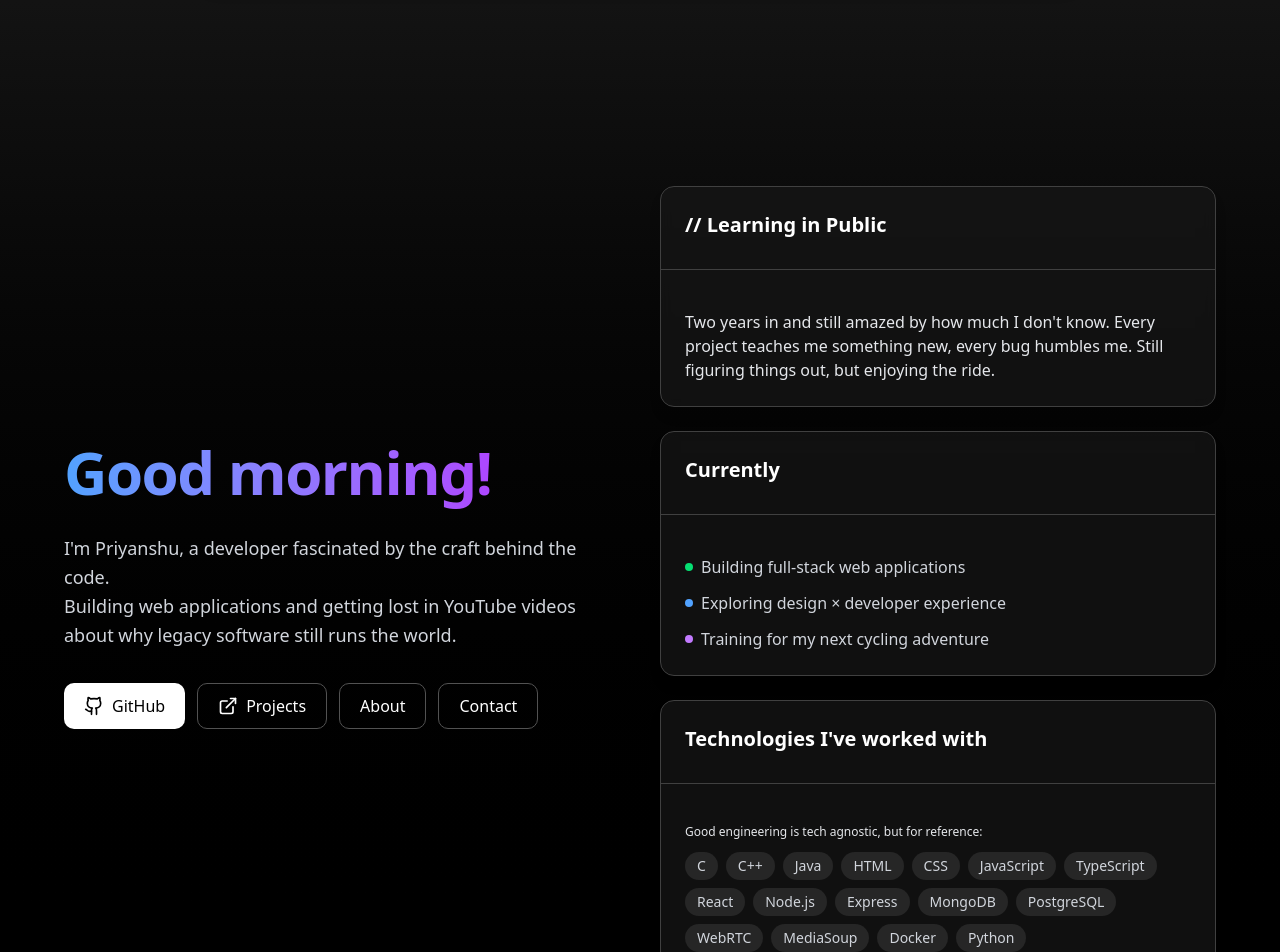
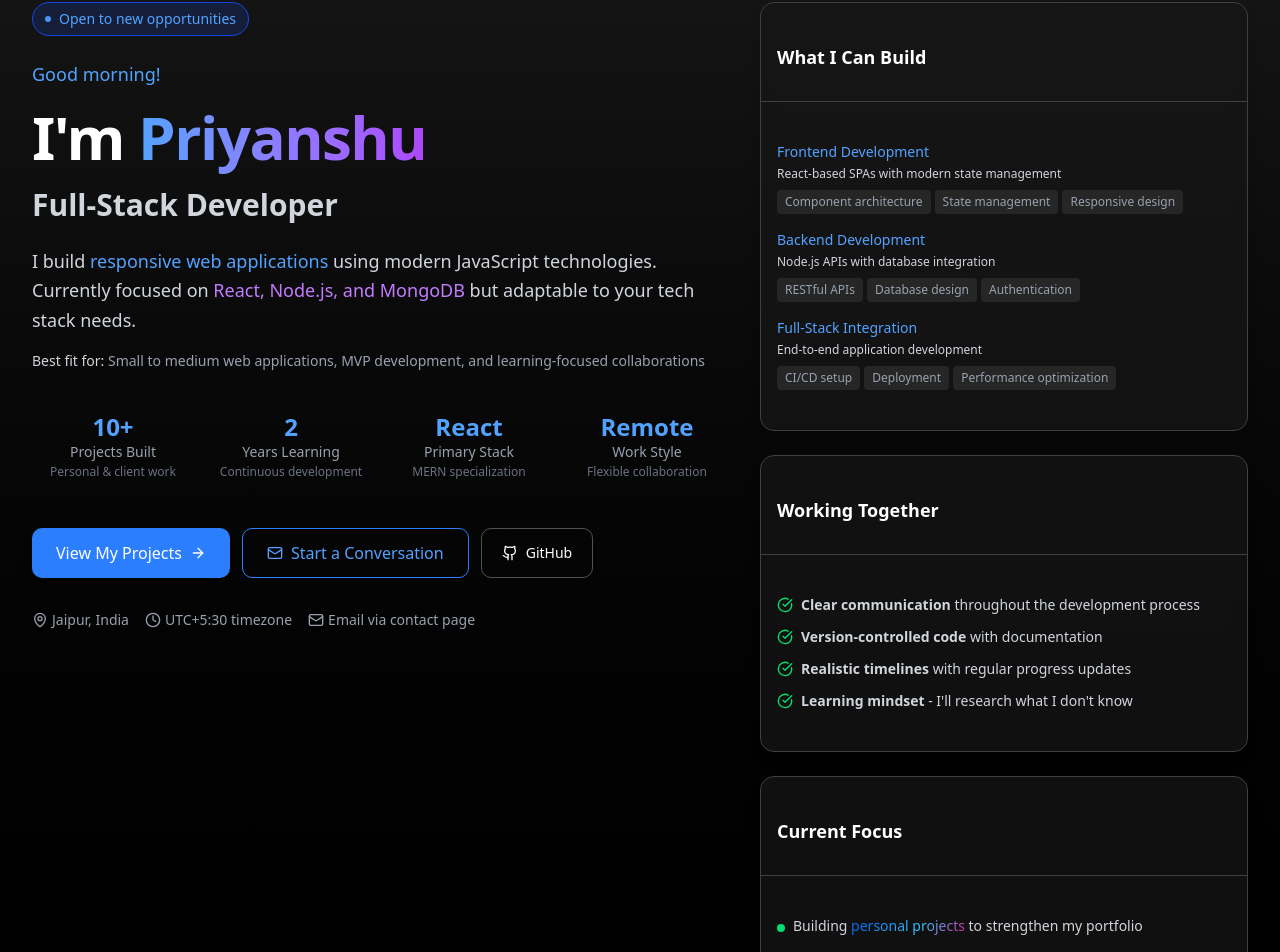
Before and after one commit to prik73/portfolio_v1, a React (Vite) app in the folder prik/: page / in a window 1280 px wide. Shown: the part 94-1046 px from the top of the page. Built offline with nearby package versions, Linux system fonts and the light colour scheme; no server answers.

Commit message:
improoved ui

```diff
--- a/prik/src/components/Footer.jsx
+++ b/prik/src/components/Footer.jsx
@@ -1,8 +1,9 @@
 export default function Footer({ count }) {
   return (
-    <div className="text-center text-sm text-gray-500 py-4 px-4">
-      Times visited{' '}
-      <span className="font-bold text-indigo-600">{count ?? '...'}</span> times.
+    <div className="text-center text-sm text-gray-300 py-15 px-4">
+      created with help of great llms and the great skill that is known as patience and perseverance.
+      {/* Times visited{' '}
+      <span className="font-bold text-indigo-600">{count ?? '...'}</span> times. */}
     </div>
   );
 }
--- a/prik/src/pages/About.jsx
+++ b/prik/src/pages/About.jsx
@@ -11,7 +11,7 @@ export default function About() {
       exit={{ opacity: 0, y: -10 }}
       transition={{ duration: 0.4, ease: 'easeInOut' }}
     >
-    <div className="min-h-screen w-full bg-black text-white flex items-center justify-center px-5 pt-35 overflow-hidden no-scrollbar">
+    <div className="min-h-screen w-full bg-black text-white flex items-center justify-center px-4 sm:px-6 md:px-10 pt-32 scrollbar-hide">
       <div className="grid grid-cols-1 md:grid-cols-2 gap-10 max-w-6xl w-full">
         {/* Left side: About me content */}
         <div className="flex flex-col justify-center space-y-4">
@@ -39,17 +39,11 @@ export default function About() {
         </div>
 
         {/* Right side: Personal Card */}
-        {/* <Card className="w-60 h-30 bg-neutral-900 border border-neutral-700 shadow-lg">
-              <CardContent className="p-0 h-full w-full"> */}
-                <img
-                  src={fool} // Replace with your image path
-                  alt="Profile"
-                  className="object-cover h-full w-full rounded-md"
-                />
-              {/* </CardContent>
-            </Card> */}
-
-
+        <img
+          src={fool} // Replace with your image path
+          alt="Profile"
+          className="object-cover h-full w-full rounded-md"
+        />
 
         {/* Additional section for more about me */}
         <div className="md:col-span-2 grid grid-cols-1 gap-4 mt-6">
--- a/prik/src/pages/Home.jsx
+++ b/prik/src/pages/Home.jsx
@@ -1,5 +1,5 @@
 import { useEffect, useState } from "react";
-import { Github, ExternalLink } from "lucide-react";
+import { Github, ExternalLink, Mail, ArrowRight, CheckCircle, Clock, MapPin } from "lucide-react";
 import { Card, CardContent, CardHeader, CardTitle } from "@/components/ui/card";
 import {AuroraText} from "@/components/magicui/aurora-text";
 import { motion } from 'framer-motion';
@@ -20,6 +20,33 @@ export default function Home() {
     return () => clearInterval(intervalId);
   }, []);
 
+  // More honest and specific metrics
+  const achievements = [
+    { number: "10+", label: "Projects Built", description: "Personal & client work" },
+    { number: "2", label: "Years Learning", description: "Continuous development" },
+    { number: "React", label: "Primary Stack", description: "MERN specialization" },
+    { number: "Remote", label: "Work Style", description: "Flexible collaboration" }
+  ];
+
+  // Tech-agnostic approach with specific examples
+  const capabilities = [
+    {
+      area: "Frontend Development",
+      description: "React-based SPAs with modern state management",
+      examples: ["Component architecture", "State management", "Responsive design"]
+    },
+    {
+      area: "Backend Development",
+      description: "Node.js APIs with database integration",
+      examples: ["RESTful APIs", "Database design", "Authentication"]
+    },
+    {
+      area: "Full-Stack Integration",
+      description: "End-to-end application development",
+      examples: ["CI/CD setup", "Deployment", "Performance optimization"]
+    }
+  ];
+
   return (
     <motion.div
       initial={{ opacity: 0, y: 10 }}
@@ -27,115 +54,252 @@ export default function Home() {
       exit={{ opacity: 0, y: -10 }}
       transition={{ duration: 0.4, ease: 'easeInOut' }}
     >
-    <div className="min-h-screen w-full bg-gradient-to-t from-black to-neutral-900 text-white px-4 sm:px-6 md:px-10 md:pt-70 pt-30">
-      <div className="flex flex-col md:grid md:grid-cols-2 gap-10 max-w-6xl mx-auto w-full">
+      <div className="min-h-screen w-full bg-gradient-to-t from-black to-neutral-900 text-white">
+        <div className="max-w-7xl mx-auto px-4 sm:px-6 lg:px-8 pt-24 pb-12">
 
-        {/* LEFT: Greeting & Intro */}
-        <div className="flex flex-col justify-center space-y-6">
-          <h1 className="text-4xl sm:text-5xl md:text-6xl font-extrabold tracking-tight leading-tight">
-            <span className="text-transparent bg-clip-text bg-gradient-to-r from-blue-400 to-purple-500">
-              {greeting}
-            </span>
+          <div className="space-y-8 lg:space-y-0 lg:grid lg:grid-cols-12 lg:gap-8 lg:items-start">
+
+            {/* LEFT COLUMN - Hero Content */}
+            <div className="lg:col-span-7 space-y-6">
+
+              {/* More honest availability badge */}
+              <motion.div
+                className="inline-flex items-center gap-2 bg-blue-900/30 border border-blue-700 rounded-full px-3 py-1.5 text-sm"
+                initial={{ opacity: 0, scale: 0.9 }}
+                animate={{ opacity: 1, scale: 1 }}
+                transition={{ delay: 0.1 }}
+              >
+                <div
+                  className="w-1.5 h-1.5 bg-blue-400 rounded-full motion-safe:animate-pulse"
+                  aria-hidden="true"
+                ></div>
+                <span className="text-blue-400 font-medium">Open to new opportunities</span>
+              </motion.div>
+
+              {/* Hero Heading */}
+              <motion.div
+                initial={{ opacity: 0, x: -20 }}
+                animate={{ opacity: 1, x: 0 }}
+                transition={{ delay: 0.2 }}
+                className="space-y-3"
+              >
+                <div className="text-blue-400 text-base sm:text-lg">{greeting}</div>
+                <h1 className="text-3xl sm:text-4xl lg:text-5xl xl:text-6xl font-extrabold tracking-tight leading-tight">
+                  I'm <span className="text-transparent bg-clip-text bg-gradient-to-r from-blue-400 to-purple-500">Priyanshu</span>
                 </h1>
+                <h2 className="text-xl sm:text-2xl lg:text-3xl text-gray-300 font-semibold">
+                  Full-Stack Developer
+                </h2>
+              </motion.div>
 
-          <p className="text-base sm:text-lg text-gray-300 leading-relaxed">
-            I'm Priyanshu, a developer fascinated by the craft behind the code.
-            <br />
-            Building web applications and getting lost in YouTube videos about why legacy software still runs the world.
+              {/* More specific value proposition */}
+              <motion.div
+                className="space-y-4"
+                initial={{ opacity: 0, x: -20 }}
+                animate={{ opacity: 1, x: 0 }}
+                transition={{ delay: 0.3 }}
+              >
+                <p className="text-sm sm:text-base lg:text-lg text-gray-300 leading-relaxed max-w-2xl">
+                  I build <span className="text-blue-400 font-medium">responsive web applications</span> using
+                  modern JavaScript technologies. Currently focused on
+                  <span className="text-purple-400 font-medium"> React, Node.js, and MongoDB</span> but
+                  adaptable to your tech stack needs.
                 </p>
 
-          <div className="flex flex-wrap gap-3 pt-2">
+                {/* Project types I'm good for */}
+                <div className="text-sm text-gray-400">
+                  <span className="font-medium text-gray-300">Best fit for:</span> Small to medium web applications,
+                  MVP development, and learning-focused collaborations
+                </div>
+              </motion.div>
+
+              {/* More honest metrics */}
+              <motion.div
+                className="grid grid-cols-2 sm:grid-cols-4 gap-3 sm:gap-4 py-4"
+                initial={{ opacity: 0, y: 20 }}
+                animate={{ opacity: 1, y: 0 }}
+                transition={{ delay: 0.4 }}
+              >
+                {achievements.map((achievement, index) => (
+                  <div key={achievement.label} className="text-center">
+                    <div className="text-lg sm:text-xl lg:text-2xl font-bold text-blue-400">{achievement.number}</div>
+                    <div className="text-xs sm:text-sm text-gray-400 leading-tight">{achievement.label}</div>
+                    <div className="text-xs text-gray-500 mt-1">{achievement.description}</div>
+                  </div>
+                ))}
+              </motion.div>
+
+              {/* Clearer CTAs */}
+              <motion.div
+                className="flex flex-col sm:flex-row gap-3 pt-2"
+                initial={{ opacity: 0, y: 20 }}
+                animate={{ opacity: 1, y: 0 }}
+                transition={{ delay: 0.5 }}
+              >
+                <a
+                  href="/projects"
+                  className="inline-flex items-center justify-center px-6 py-3 bg-blue-500 text-white rounded-lg hover:bg-blue-400 transition text-sm sm:text-base font-medium shadow-lg"
+                >
+                  View My Projects <ArrowRight className="ml-2 h-4 w-4" />
+                </a>
+
+                <a
+                  href="/contact"
+                  className="inline-flex items-center justify-center px-6 py-3 border border-blue-500 text-blue-400 rounded-lg hover:bg-blue-500/10 transition text-sm sm:text-base font-medium"
+                >
+                  <Mail className="mr-2 h-4 w-4" /> Start a Conversation
+                </a>
+
                 <a
                   href="https://github.com/prik73"
                   target="_blank"
                   rel="noopener noreferrer"
-              className="inline-flex items-center px-5 py-2.5 bg-white text-black rounded-lg hover:bg-gray-200 transition text-sm sm:text-base"
+                  className="inline-flex items-center justify-center px-5 py-3 border border-neutral-600 text-white rounded-lg hover:bg-neutral-800 transition text-sm"
                 >
-              <Github className="mr-2 h-5 w-5" /> GitHub
+                  <Github className="mr-2 h-4 w-4" /> GitHub
                 </a>
-            <a
-              href="/projects"
-              className="inline-flex items-center px-5 py-2.5 border border-neutral-600 text-white rounded-lg hover:bg-neutral-800 transition text-sm sm:text-base"
+              </motion.div>
+
+              {/* Contact info without exposing email */}
+              <motion.div
+                className="flex flex-col sm:flex-row sm:items-center gap-2 sm:gap-4 text-xs sm:text-sm text-gray-400 pt-2"
+                initial={{ opacity: 0 }}
+                animate={{ opacity: 1 }}
+                transition={{ delay: 0.6 }}
               >
-              <ExternalLink className="mr-2 h-5 w-5" /> Projects
-            </a>
-            <a
-              href="/about"
-              className="inline-flex items-center px-5 py-2.5 border border-neutral-600 text-white rounded-lg hover:bg-neutral-800 transition text-sm sm:text-base"
+                <div className="flex items-center gap-1">
+                  <MapPin className="h-3 w-3 sm:h-4 sm:w-4" />
+                  <span>Jaipur, India</span>
+                </div>
+                <div className="flex items-center gap-1">
+                  <Clock className="h-3 w-3 sm:h-4 sm:w-4" />
+                  <span>UTC+5:30 timezone</span>
+                </div>
+                <div className="flex items-center gap-1">
+                  <Mail className="h-3 w-3 sm:h-4 sm:w-4" />
+                  <span>Email via contact page</span>
+                </div>
+              </motion.div>
+            </div>
+
+            {/* RIGHT COLUMN - Capabilities */}
+            <div className="lg:col-span-5 space-y-4 sm:space-y-6">
+
+              {/* Capabilities instead of vague skills */}
+              <motion.div
+                initial={{ opacity: 0, x: 20 }}
+                animate={{ opacity: 1, x: 0 }}
+                transition={{ delay: 0.7 }}
               >
-              About
-            </a>
-            <a
-              href="/contact"
-              className="inline-flex items-center px-5 py-2.5 border border-neutral-600 text-white rounded-lg hover:bg-neutral-800 transition text-sm sm:text-base"
-            >
-              Contact
-            </a>
+                <Card className="bg-neutral-900/70 border border-neutral-700 shadow-lg backdrop-blur-sm">
+                  <CardHeader className="border-b border-neutral-700 p-3 sm:p-4">
+                    <CardTitle className="text-base sm:text-lg text-white">What I Can Build</CardTitle>
+                  </CardHeader>
+                  <CardContent className="p-3 sm:p-4">
+                    <div className="space-y-4">
+                      {capabilities.map((capability, index) => (
+                        <div key={capability.area}>
+                          <h4 className="text-sm font-medium text-blue-400 mb-1">{capability.area}</h4>
+                          <p className="text-xs text-gray-300 mb-2">{capability.description}</p>
+                          <div className="flex flex-wrap gap-1">
+                            {capability.examples.map((example) => (
+                              <span key={example} className="text-xs bg-neutral-800 text-gray-400 px-2 py-1 rounded">
+                                {example}
+                              </span>
+                            ))}
                           </div>
                         </div>
-
-        {/* RIGHT: Cards */}
-        <div className="flex flex-col space-y-6">
-          {/* Learning Journey Card */}
-          <Card className="bg-neutral-900/70 border border-neutral-700 shadow-lg backdrop-blur-sm">
-            <CardHeader className="border-b border-neutral-700">
-              <CardTitle className="text-lg sm:text-xl text-white">// Learning in Public</CardTitle>
-            </CardHeader>
-            <CardContent className="text-gray-200 pt-4 text-sm sm:text-base">
-              <p>
-                Two years in and still amazed by how much I don't know.
-                Every project teaches me something new, every bug humbles me.
-                Still figuring things out, but enjoying the ride.
-              </p>
+                      ))}
+                    </div>
                   </CardContent>
                 </Card>
+              </motion.div>
 
-          {/* Currently Card */}
+              {/* Honest expectations */}
+              <motion.div
+                initial={{ opacity: 0, x: 20 }}
+                animate={{ opacity: 1, x: 0 }}
+                transition={{ delay: 0.8 }}
+              >
                 <Card className="bg-neutral-900/70 border border-neutral-700 shadow-lg backdrop-blur-sm">
-            <CardHeader className="border-b border-neutral-700">
-              <CardTitle className="text-lg sm:text-xl text-white">Currently</CardTitle>
+                  <CardHeader className="border-b border-neutral-700 p-3 sm:p-4">
+                    <CardTitle className="text-base sm:text-lg text-white">Working Together</CardTitle>
                   </CardHeader>
-            <CardContent className="pt-4">
-              <div className="space-y-3 text-gray-300 text-sm sm:text-base">
-                <div className="flex items-center gap-2">
-                  <span className="w-2 h-2 bg-green-400 rounded-full"></span>
-                  <span>Building full-stack web applications</span>
+                  <CardContent className="p-3 sm:p-4">
+                    <div className="space-y-2 sm:space-y-3 text-gray-300 text-xs sm:text-sm">
+                      <div className="flex items-start gap-2">
+                        <CheckCircle className="h-3 w-3 sm:h-4 sm:w-4 text-green-400 mt-0.5 flex-shrink-0" />
+                        <span><strong>Clear communication</strong> throughout the development process</span>
                       </div>
-                <div className="flex items-center gap-2">
-                  <span className="w-2 h-2 bg-blue-400 rounded-full"></span>
-                  <span>Exploring design × developer experience</span>
+                      <div className="flex items-start gap-2">
+                        <CheckCircle className="h-3 w-3 sm:h-4 sm:w-4 text-green-400 mt-0.5 flex-shrink-0" />
+                        <span><strong>Version-controlled code</strong> with documentation</span>
                       </div>
-                <div className="flex items-center gap-2">
-                  <span className="w-2 h-2 bg-purple-400 rounded-full"></span>
-                  <span>Training for my next cycling adventure</span>
+                      <div className="flex items-start gap-2">
+                        <CheckCircle className="h-3 w-3 sm:h-4 sm:w-4 text-green-400 mt-0.5 flex-shrink-0" />
+                        <span><strong>Realistic timelines</strong> with regular progress updates</span>
+                      </div>
+                      <div className="flex items-start gap-2">
+                        <CheckCircle className="h-3 w-3 sm:h-4 sm:w-4 text-green-400 mt-0.5 flex-shrink-0" />
+                        <span><strong>Learning mindset</strong> - I'll research what I don't know</span>
                       </div>
                     </div>
                   </CardContent>
                 </Card>
+              </motion.div>
 
-          {/* Technologies Card */}
+              {/* Currently section with honesty */}
+              <motion.div
+                initial={{ opacity: 0, x: 20 }}
+                animate={{ opacity: 1, x: 0 }}
+                transition={{ delay: 0.9 }}
+              >
                 <Card className="bg-neutral-900/70 border border-neutral-700 shadow-lg backdrop-blur-sm">
-            <CardHeader className="border-b border-neutral-700">
-              <CardTitle className="text-lg sm:text-xl text-white">Technologies I've worked with</CardTitle>
+                  <CardHeader className="border-b border-neutral-700 p-3 sm:p-4">
+                    <CardTitle className="text-base sm:text-lg text-white">Current Focus</CardTitle>
                   </CardHeader>
-            <CardContent className="pt-4">
-              <p className="text-gray-200 text-xs mb-3">
-                Good engineering is tech agnostic, but for reference:
-              </p>
-              <div className="flex flex-wrap gap-2">
-                {["C", "C++", "Java", "HTML", "CSS", "JavaScript", "TypeScript", "React", "Node.js", "Express", "MongoDB", "PostgreSQL", "WebRTC", "MediaSoup", "Docker", "Python"].map((tech) => (
-                  <span
-                    key={tech}
-                    className="px-3 py-1 bg-neutral-800 rounded-full text-sm text-gray-300"
-                  >
-                    {tech}
-                  </span>
-                ))}
+                  <CardContent className="p-3 sm:p-4">
+                    <div className="space-y-2 sm:space-y-3 text-gray-300 text-xs sm:text-sm">
+                      <div className="flex items-start gap-2">
+                        <span className="w-1.5 h-1.5 sm:w-2 sm:h-2 bg-green-400 rounded-full mt-2 flex-shrink-0" aria-hidden="true"></span>
+                        <span>Building <AuroraText>personal projects</AuroraText> to strengthen my portfolio</span>
+                      </div>
+                      <div className="flex items-start gap-2">
+                        <span className="w-1.5 h-1.5 sm:w-2 sm:h-2 bg-blue-400 rounded-full mt-2 flex-shrink-0" aria-hidden="true"></span>
+                        <span>Learning advanced React patterns and Node.js best practices</span>
+                      </div>
+                      <div className="flex items-start gap-2">
+                        <span className="w-1.5 h-1.5 sm:w-2 sm:h-2 bg-purple-400 rounded-full mt-2 flex-shrink-0" aria-hidden="true"></span>
+                        <span>Exploring modern deployment strategies and CI/CD</span>
+                      </div>
                     </div>
                   </CardContent>
                 </Card>
+              </motion.div>
+
+              {/* More honest final CTA */}
+              <motion.div
+                initial={{ opacity: 0, y: 20 }}
+                animate={{ opacity: 1, y: 0 }}
+                transition={{ delay: 1.0 }}
+              >
+                <Card className="bg-blue-900/20 border border-blue-700 shadow-lg">
+                  <CardContent className="p-3 sm:p-4 text-center">
+                    <h3 className="text-base sm:text-lg font-bold text-white mb-2">Have a project in mind?</h3>
+                    <p className="text-gray-300 text-xs sm:text-sm mb-3 sm:mb-4">
+                      Let's discuss your requirements and see if we're a good fit.
+                    </p>
+                    <a
+                      href="/contact"
+                      className="inline-flex items-center px-4 sm:px-6 py-2 sm:py-3 bg-blue-500 text-white rounded-lg hover:bg-blue-400 transition font-medium text-sm sm:text-base"
+                    >
+                      Start a Conversation <ArrowRight className="ml-2 h-3 w-3 sm:h-4 sm:w-4" />
+                    </a>
+                  </CardContent>
+                </Card>
+              </motion.div>
             </div>
-
+          </div>
         </div>
       </div>
     </motion.div>
```
Lines whose indentation alone changed are shown as unchanged.
